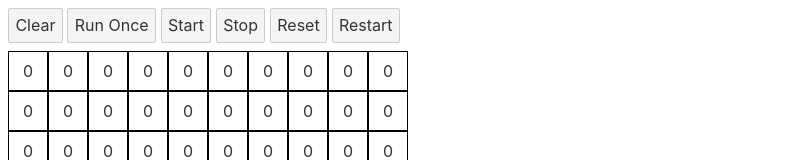
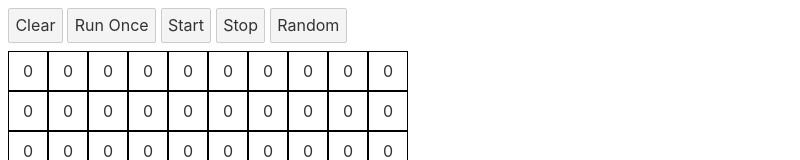
Before and after one commit to aniketbiprojit/Conway-s-Game-of-Life, a Svelte app: page / in a window 1280 px wide. Shown: the top 160 px of the page, without its empty margins (0-800 px from the left). Built offline with nearby package versions, Linux system fonts and the light colour scheme.

Commit message:
fix: update neighbours on clea

```diff
--- a/src/App.svelte
+++ b/src/App.svelte
@@ -38,8 +38,8 @@
 	<button on:click={update}>Run Once</button>
 	<button on:click={()=>start()}>Start</button>
 	<button on:click={()=>stop()}>Stop</button>
-	<button on:click={()=>resetCells()}>Reset</button>
-	<button on:click={()=>resetCells(true)}>Restart</button>
+	<!-- <button on:click={()=>resetCells()}>Random</button> -->
+	<button on:click={()=>resetCells(true)}>Random</button>
 	<div class="grid">
 		{#each Array(num) as _, i}
 			{#each Array(num) as _, j}
--- a/src/main.ts
+++ b/src/main.ts
@@ -104,6 +104,7 @@ function clear() {
 			}
 		}
 	}
+	updateNeighbours()
 }
 
 function handleCellClick(e) {
@@ -117,6 +118,10 @@ function handleCellClick(e) {
 	} else {
 		cell.raise()
 	}
+	updateNeighbours()
+}
+
+function updateNeighbours() {
 	for (let i = 0; i < num; i++) {
 		for (let j = 0; j < num; j++) {
 			const cell = grid[i][j]
```
